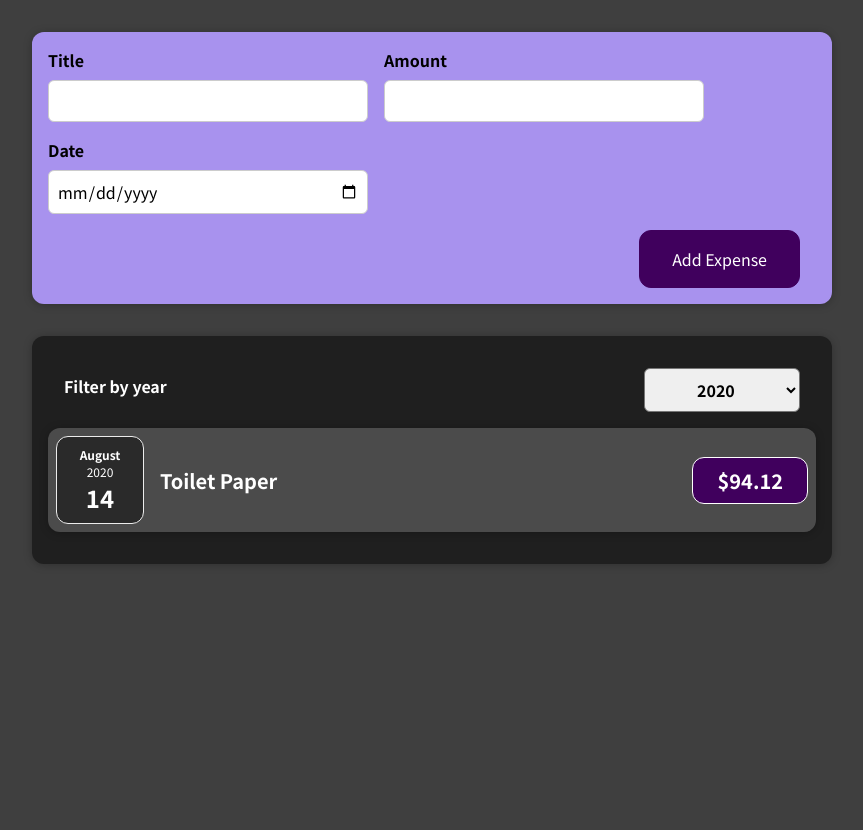
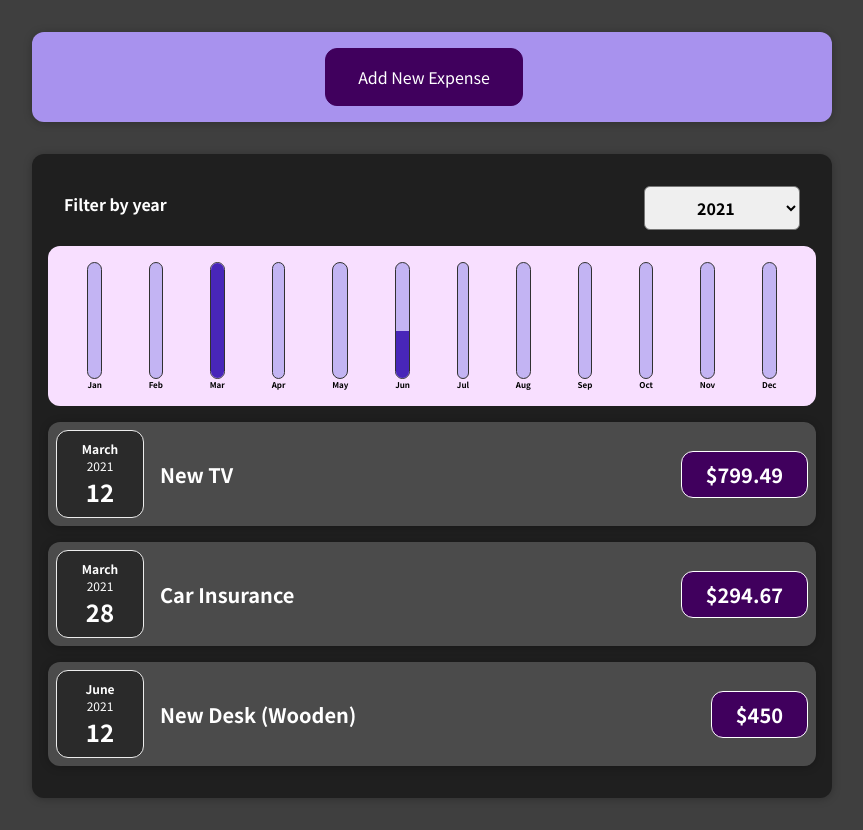
Before and after one commit to Mohab2000/React-Project, a React (Create React App) app: page / in a window 1280 px wide. Shown: the whole page, without its empty margins (208-1071 px from the left). Before the commit the page ends 800 px from the top, so only its background shows below. Built offline with nearby package versions, Linux system fonts and the light colour scheme.

Commit message:
Graph added

```diff
--- /dev/null
+++ b/src/components/Chart/Chart.css
@@ -0,0 +1,9 @@
+.chart {
+  padding: 1rem;
+  border-radius: 12px;
+  background-color: #f8dfff;
+  text-align: center;
+  display: flex;
+  justify-content: space-around;
+  height: 10rem;
+}
--- /dev/null
+++ b/src/components/Chart/Chart.js
@@ -0,0 +1,20 @@
+import React from "react";
+import "./Chart.css";
+import ChartBar from "./ChartBar";
+const Chart = (props) => {
+  const dataPointValues = props.dataPoints.map((dataPoint) => dataPoint.value);
+  const totalMaximum = Math.max(...dataPointValues);
+  return (
+    <div className="chart">
+      {props.dataPoints.map((dataPoint) => (
+        <ChartBar
+          key={dataPoint.label}
+          value={dataPoint.value}
+          maxValue={totalMaximum}
+          label={dataPoint.label}
+        />
+      ))}
+    </div>
+  );
+};
+export default Chart;
--- /dev/null
+++ b/src/components/Chart/ChartBar.css
@@ -0,0 +1,30 @@
+.chart-bar {
+  height: 100%;
+  display: flex;
+  flex-direction: column;
+  align-items: center;
+}
+
+.chart-bar__inner {
+  height: 100%;
+  width: 100%;
+  border: 1px solid #313131;
+  border-radius: 12px;
+  background-color: #c3b4f3;
+  overflow: hidden;
+  display: flex;
+  flex-direction: column;
+  justify-content: flex-end;
+}
+
+.chart-bar__fill {
+  background-color: #4826b9;
+  width: 100%;
+  transition: all 0.3s ease-out;
+}
+
+.chart-bar__label {
+  font-weight: bold;
+  font-size: 0.5rem;
+  text-align: center;
+}
--- /dev/null
+++ b/src/components/Chart/ChartBar.js
@@ -0,0 +1,21 @@
+import React from "react";
+import "./ChartBar.css";
+
+const ChartBar = (props) => {
+  let barFillHeight = "0%";
+  if (props.maxValue > 0) {
+    barFillHeight = Math.round((props.value / props.maxValue) * 100) + "%";
+  }
+  return (
+    <div className="chart-bar">
+      <div className="chart-bar__inner">
+        <div
+          className="chart-bar__fill"
+          style={{ height: barFillHeight }}
+        ></div>
+      </div>
+      <div className="chart-bar__label">{props.label}</div>
+    </div>
+  );
+};
+export default ChartBar;
--- a/src/components/Expenses/ExpenseItem.js
+++ b/src/components/Expenses/ExpenseItem.js
@@ -5,6 +5,7 @@
   // let title = props.title;
 
   return (
+    <li>
       <Card className="expense-item">
         <ExpenseDate date={props.date} />
         <div className="expense-item__description">
@@ -12,6 +13,7 @@
           <div className="expense-item__price">${props.amount}</div>
         </div>
       </Card>
+    </li>
   );
 };
 export default ExpenseItem;
--- a/src/components/Expenses/Expenses.js
+++ b/src/components/Expenses/Expenses.js
@@ -1,17 +1,19 @@
 /* eslint-disable array-callback-return */
 import React, { useState } from "react";
-import ExpenseItem from "./ExpenseItem";
 import Card from "../UI/Card";
 import "./Expenses.css";
 import ExpensesFilter from "./ExpensesFilter";
+import ExpensesList from "./ExpensesList";
+import ExpensesChart from "./ExpensesChart";
 const Expenses = (props) => {
-  const [filteredYear, setFilterYear] = useState("2020");
+  const [filteredYear, setFilterYear] = useState("2021");
   const filterChangeHandler = (selectedYear) => {
     setFilterYear(selectedYear);
   };
   const filteredExpenses = props.items.filter((expense) => {
     return expense.date.getFullYear().toString() === filteredYear;
   });
+
   return (
     <div>
       <Card className="expenses">
@@ -19,14 +21,8 @@
           selected={filteredYear}
           onChangeFilter={filterChangeHandler}
         />
-        {filteredExpenses.map((expense) => (
-          <ExpenseItem
-            key={expense.id}
-            title={expense.title}
-            amount={expense.amount}
-            date={expense.date}
-          />
-        ))}
+        <ExpensesChart expenses={filteredExpenses} />
+        <ExpensesList items={filteredExpenses} />
       </Card>
     </div>
   );
--- /dev/null
+++ b/src/components/Expenses/ExpensesChart.js
@@ -0,0 +1,26 @@
+import React from "react";
+import Chart from "../Chart/Chart";
+const ExpensesChart = (props) => {
+  const chartDataPoints = [
+    { label: "Jan", value: 0 },
+    { label: "Feb", value: 0 },
+    { label: "Mar", value: 0 },
+    { label: "Apr", value: 0 },
+    { label: "May", value: 0 },
+    { label: "Jun", value: 0 },
+    { label: "Jul", value: 0 },
+    { label: "Aug", value: 0 },
+    { label: "Sep", value: 0 },
+    { label: "Oct", value: 0 },
+    { label: "Nov", value: 0 },
+    { label: "Dec", value: 0 },
+  ];
+
+  for (const expense of props.expenses) {
+    const expenseMonth = expense.date.getMonth(); //January ==> 0
+    chartDataPoints[expenseMonth].value += expense.amount;
+  }
+  return <Chart dataPoints={chartDataPoints} />;
+};
+
+export default ExpensesChart;
--- /dev/null
+++ b/src/components/Expenses/ExpensesList.css
@@ -0,0 +1,9 @@
+.expenses-list {
+  list-style: none;
+  padding: 0;
+}
+
+.expenses-list__fallback {
+  color: white;
+  text-align: center;
+}
--- /dev/null
+++ b/src/components/Expenses/ExpensesList.js
@@ -0,0 +1,21 @@
+import React from "react";
+import ExpenseItem from "./ExpenseItem";
+import "./ExpensesList.css";
+const ExpensesList = (props) => {
+  if (props.items.length === 0) {
+    return <h2 className="expenses-list__fallback">Found No Expenses!</h2>;
+  }
+  return (
+    <ul className="expenses-list">
+      {props.items.map((expense) => (
+        <ExpenseItem
+          key={expense.id}
+          title={expense.title}
+          amount={expense.amount}
+          date={expense.date}
+        />
+      ))}
+    </ul>
+  );
+};
+export default ExpensesList;
--- a/src/components/NewExpense/ExpenseForm.js
+++ b/src/components/NewExpense/ExpenseForm.js
@@ -81,6 +81,9 @@
         </div>
       </div>
       <div className="new-expense__actions">
+        <button type="button" onClick={props.onCancel}>
+          Cancel
+        </button>
         <button type="submit">Add Expense</button>
       </div>
     </form>
--- a/src/components/NewExpense/NewExpense.js
+++ b/src/components/NewExpense/NewExpense.js
@@ -1,17 +1,33 @@
-import React from "react";
+import React, { useState } from "react";
 import ExpenseForm from "./ExpenseForm";
 import "./NewExpense.css";
 const NewExpense = (props) => {
+  const [isEditing, setisEditing] = useState(false);
   const saveExpenseDataHandler = (enteredExpenseData) => {
     const expenseData = {
       ...enteredExpenseData,
       id: Math.random().toString(),
     };
     props.onAddExpense(expenseData);
+    setisEditing(false);
+  };
+  const startEditingHandler = () => {
+    setisEditing(true);
+  };
+  const stopEditingHandler = () => {
+    setisEditing(false);
   };
   return (
     <div className="new-expense">
-      <ExpenseForm onSaveExpenseData={saveExpenseDataHandler} />
+      {!isEditing && (
+        <button onClick={startEditingHandler}>Add New Expense</button>
+      )}
+      {isEditing && (
+        <ExpenseForm
+          onSaveExpenseData={saveExpenseDataHandler}
+          onCancel={stopEditingHandler}
+        />
+      )}
     </div>
   );
 };
```
Lines whose indentation alone changed are shown as unchanged.
